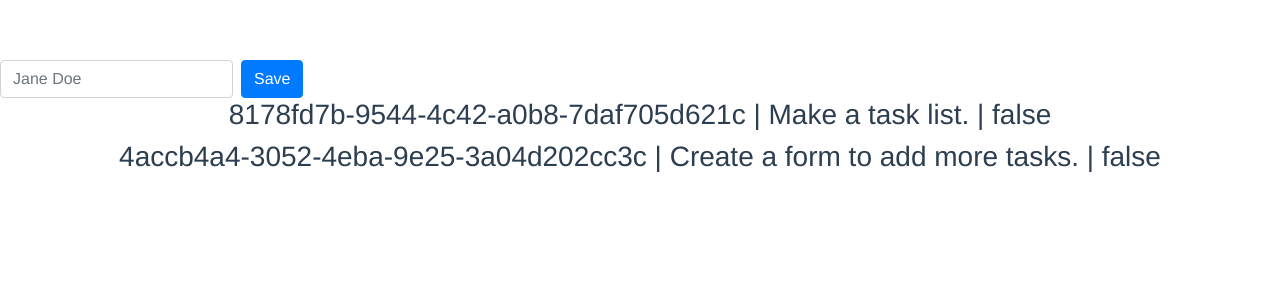
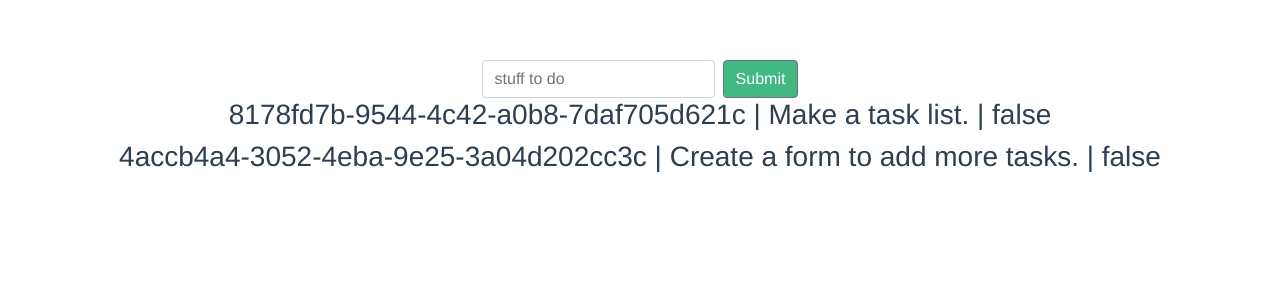
Before and after one commit to MatthieuJasselette/vuejs-learning-environment, a Vue app in the folder task-list/: page / in a window 1280 px wide. Shown: the top 300 px of the page. Built offline with nearby package versions, Linux system fonts and the light colour scheme; the HTML template or start-up script is replaced by a standard one.

Commit message:
add $emit in newTask to update app

```diff
--- a/task-list/src/App.vue
+++ b/task-list/src/App.vue
@@ -1,6 +1,6 @@
 <template>
   <div id="app">
-    <NewTask></NewTask>
+    <NewTask @create-new-task="updateTasks"></NewTask>
     <h3 v-for="task of tasks" :key="task.id">{{ task.id }} | {{ task.title }} | {{ task.isCompleted }}</h3>
   </div>
 </template>
@@ -16,7 +16,14 @@ export default {
   },
   data() {
     return{
-      tasks: []
+      tasks: [],
+      // input: "new task"
+    }
+  },
+  methods: {
+    updateTasks(inputTitle) {
+      const newTask = new Tasks(inputTitle);
+      return this.tasks.push(newTask);
     }
   },
   mounted() {
--- a/task-list/src/components/NewTask.vue
+++ b/task-list/src/components/NewTask.vue
@@ -1,14 +1,14 @@
 <template>
-    <div>
+    <div class="d-flex justify-content-center">
         <b-form inline>
-            <label class="sr-only" for="inline-form-input-name">Name</label>
+            <label class="sr-only" for="inline-form-input-task">Name</label>
             <b-input
-            id="inline-form-input-name"
+            id="inline-form-input-task"
             class="mb-2 mr-sm-2 mb-sm-0"
-            placeholder="Jane Doe"
+            placeholder="stuff to do"
             ></b-input>
 
-            <b-button variant="primary">Save</b-button>
+            <b-button class="btn-green" @click="submitTask">Submit</b-button>
         </b-form>
         <slot></slot>
     </div>
@@ -26,9 +26,16 @@ export default {
 
         }
     },
+    methods: {
+        submitTask() {
+            this.$emit('create-new-task', 'new task');
+        }
+    }
 }
 </script>
 
 <style scoped>
-
+.btn-green{
+    background-color: #42b883;
+}
 </style>
```
